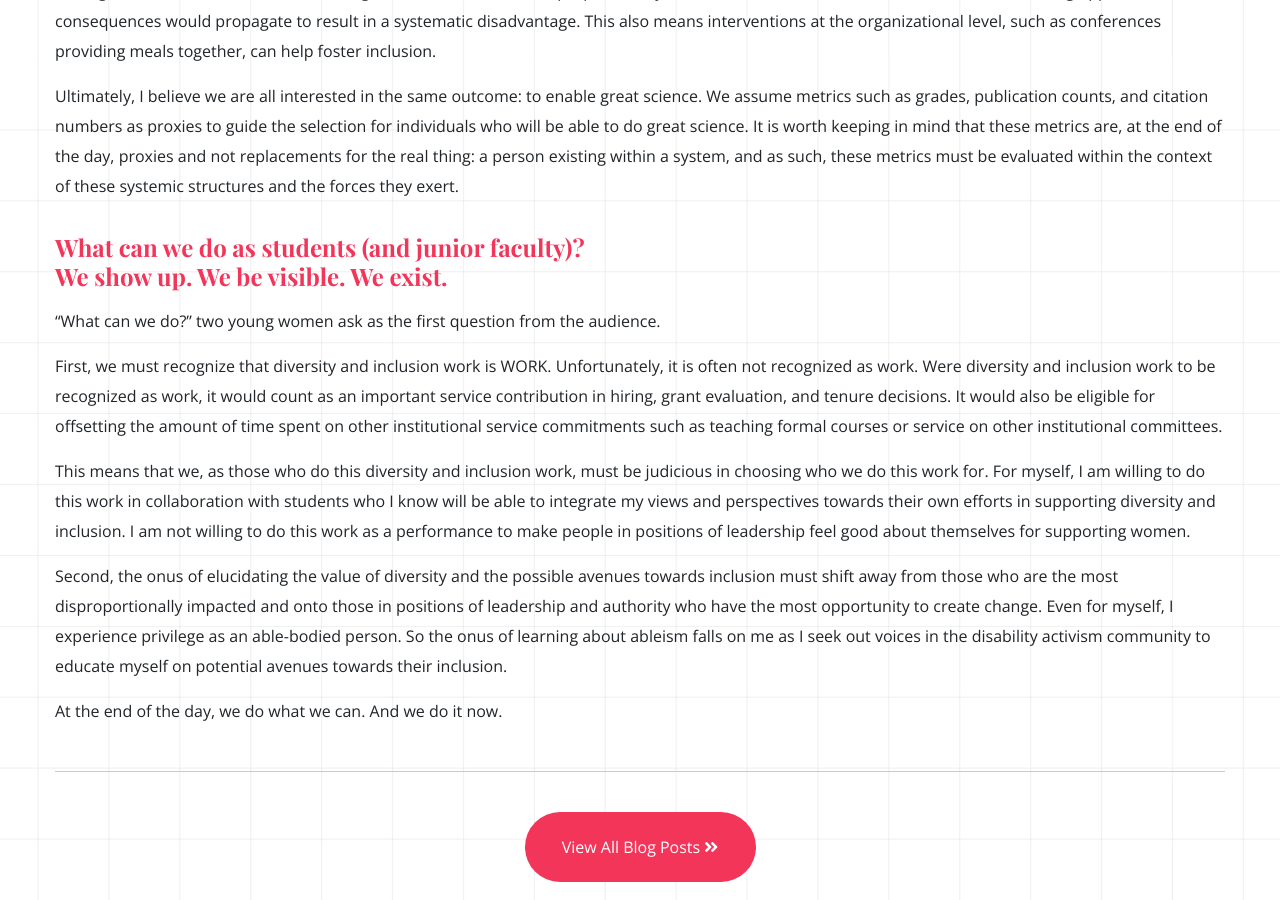
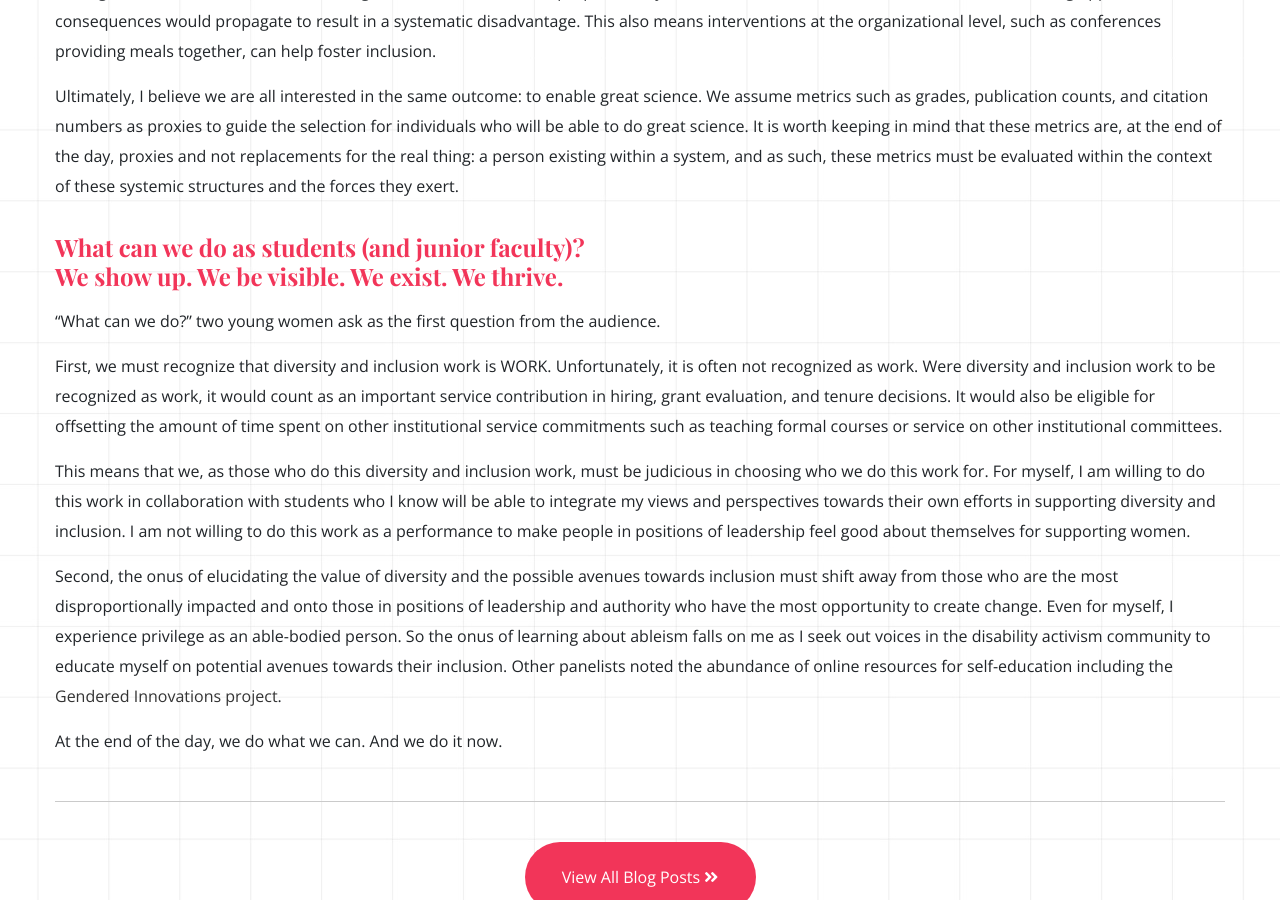
Before and after one commit to JEFworks/jean.fan, a Jekyll site: the page built from _posts/2022-12-14-embl-diversity-and-inclusion-panel.md, in a window 1280 px wide and 900 px high, scrolled down 2707 px. Built offline with Jekyll 4.4.1, drawn with Linux system fonts in a browser that asks for light colours.

Commit message:
update post

```diff
--- a/_posts/2022-12-14-embl-diversity-and-inclusion-panel.md
+++ b/_posts/2022-12-14-embl-diversity-and-inclusion-panel.md
@@ -31,7 +31,7 @@ I would further like to call to attention the metrics we use to evaluate and sel
 
 Ultimately, I believe we are all interested in the same outcome: to enable great science. We assume metrics such as grades, publication counts, and citation numbers as proxies to guide the selection for individuals who will be able to do great science. It is worth keeping in mind that these metrics are, at the end of the day, proxies and not replacements for the real thing: a person existing within a system, and as such, these metrics must be evaluated within the context of these systemic structures and the forces they exert.
 
-### What can we do as students (and junior faculty)?<br>We show up. We be visible. We exist.
+### What can we do as students (and junior faculty)?<br>We show up. We be visible. We exist. We thrive.
 
 "What can we do?" two young women ask as the first question from the audience.
 
@@ -39,6 +39,6 @@ First, we must recognize that diversity and inclusion work is WORK. Unfortunatel
 
 This means that we, as those who do this diversity and inclusion work, must be judicious in choosing who we do this work for. For myself, I am willing to do this work in collaboration with students who I know will be able to integrate my views and perspectives towards their own efforts in supporting diversity and inclusion. I am not willing to do this work as a performance to make people in positions of leadership feel good about themselves for supporting women.
 
-Second, the onus of elucidating the value of diversity and the possible avenues towards inclusion must shift away from those who are the most disproportionally impacted and onto those in positions of leadership and authority who have the most opportunity to create change. Even for myself, I experience privilege as an able-bodied person. So the onus of learning about ableism falls on me as I seek out voices in the disability activism community to educate myself on potential avenues towards their inclusion.
+Second, the onus of elucidating the value of diversity and the possible avenues towards inclusion must shift away from those who are the most disproportionally impacted and onto those in positions of leadership and authority who have the most opportunity to create change. Even for myself, I experience privilege as an able-bodied person. So the onus of learning about ableism falls on me as I seek out voices in the disability activism community to educate myself on potential avenues towards their inclusion. Other panelists noted the abundance of online resources for self-education including the [Gendered Innovations project](http://genderedinnovations.stanford.edu/what-is-gendered-innovations.html).
 
 At the end of the day, we do what we can. And we do it now.
```
